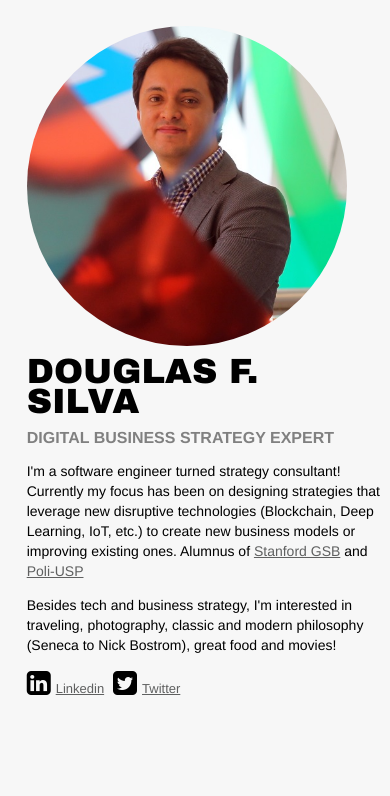
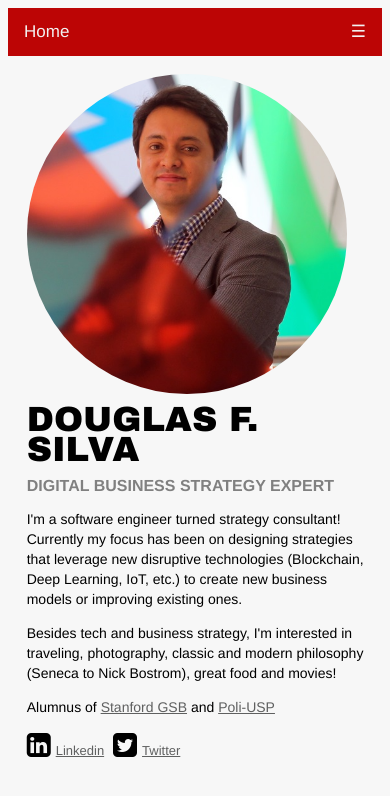
Before and after one commit to dougfernando/douglasfsilva.me, a plain HTML site: page index.html in a window 390 px wide. Drawn offline with Linux system fonts and the light colour scheme.

Commit message:
first version menu

```diff
--- a/css/styles.css
+++ b/css/styles.css
@@ -1,5 +1,5 @@
 
-p {
+p, ul{
 	font-family: Helvetica, "Helvetica Neue", Helvetica, sans-serif;
 	font-size: 14px;
 	font-style: normal;
@@ -34,7 +34,7 @@ a:active {
 	margin: 0 auto;
 	position: relative;
 	background-repeat: no-repeat;
-	background-position: 50%;
+	background-position: 50% 50%;
 	border-radius: 50%;
 	background-image: url(../images/pic.jpg);
 	background-size: cover;
@@ -45,6 +45,7 @@ a:active {
 	font-size: 13px;
 	text-align: left;
 	padding-top: 10px;
+	padding-right: 10px;
 	float: auto;
 }
 
@@ -67,3 +68,60 @@ a:active {
 	font-size: 13px;
 	padding-right: 5px;
 }
+
+
+/* Remove margins and padding from the list, and add a black background color */
+ul.topnav {
+    list-style-type: none;
+    margin: 0;
+    padding: 0;
+    overflow: hidden;
+    background-color: #bc0505;
+}
+
+/* Float the list items side by side */
+ul.topnav li {float: left;}
+
+/* Style the links inside the list items */
+ul.topnav li a {
+    display: inline-block;
+    color: #f2f2f2;
+    text-align: center;
+    padding: 14px 16px;
+    text-decoration: none;
+    transition: 0.3s;
+    font-size: 17px;
+}
+
+/* Change background color of links on hover */
+ul.topnav li a:hover {background-color: #555;}
+
+/* Hide the list item that contains the link that should open and close the topnav on small screens */
+ul.topnav li.icon {display: none;}
+
+/* When the screen is less than 680 pixels wide, hide all list items, except for the first one ("Home"). Show the list item that contains the link to open and close the topnav (li.icon) */
+@media screen and (max-width:680px) {
+  ul.topnav li:not(:first-child) {display: none;}
+  ul.topnav li.icon {
+    float: right;
+    display: inline-block;
+  }
+}
+
+/* The "responsive" class is added to the topnav with JavaScript when the user clicks on the icon. This class makes the topnav look good on small screens */
+@media screen and (max-width:680px) {
+  ul.topnav.responsive {position: relative;}
+  ul.topnav.responsive li.icon {
+    position: absolute;
+    right: 0;
+    top: 0;
+  }
+  ul.topnav.responsive li {
+    float: none;
+    display: inline;
+  }
+  ul.topnav.responsive li a {
+    display: block;
+    text-align: left;
+  }
+}
--- a/index.html
+++ b/index.html
@@ -17,9 +17,20 @@
 			ga('create', 'UA-85295936-1', 'auto');
 			ga('send', 'pageview');
 		</script>
+		<script type="text/javascript" src="scripts/scripts.js"></script>
 	</head>
-
 	<body style="background-color: #F7F7F7">
+		<div>
+			<ul class="topnav" id="myTopnav">
+				<li><a href="#home">Home</a></li>
+				<li><a href="#news">News</a></li>
+				<li><a href="#contact">Contact</a></li>
+				<li><a href="#about">About</a></li>
+				<li class="icon">
+					<a href="javascript:void(0);" onclick="topMenuHandler()">&#9776;</a>
+				</li>
+			</ul>
+		</div>
 		<div id="wrapper">
 			<div id="pic_holder">
 				<div id="pic">
@@ -28,14 +39,15 @@
 			<div id="info_holder">
 				<h1 id="name">DOUGLAS F. SILVA</h1>
 				<h2 id="headline">DIGITAL BUSINESS STRATEGY EXPERT</h2>
-				<p> I'm a software engineer turned strategy consultant! Currently my focus has been on designing strategies that leverage new disruptive technologies (Blockchain, Deep Learning, IoT, etc.) to create new business models or improving existing ones. Alumnus of <a href="https://www.gsb.stanford.edu/programs/msx">Stanford GSB</a> and <a href="https://pcs.usp.br/en/">Poli-USP</a></p>
+				<p> I'm a software engineer turned strategy consultant! Currently my focus has been on designing strategies that leverage new disruptive technologies (Blockchain, Deep Learning, IoT, etc.) to create new business models or improving existing ones. </p>
 				<p>Besides tech and business strategy, I'm interested in traveling, photography, classic and modern philosophy (Seneca to Nick Bostrom), great food and movies!</p>
+				<p>Alumnus of <a href="https://www.gsb.stanford.edu/programs/msx">Stanford GSB</a> and <a href="https://pcs.usp.br/en/">Poli-USP</a></p>
 				<div class="links">
 					<p>
-					<i class="fa fa-linkedin-square fa-2x" aria-hidden="true"></i><a href="http://www.linkedin.com/in/dougfernando" style="padding-left: 5px">Linkedin</a>
-					<i class="fa fa-twitter-square fa-2x" aria-hidden="true"></i><a href="http://twitter.com/doug_fernando" style="padding-left: 5px">Twitter</a></p>
+						<i class="fa fa-linkedin-square fa-2x" aria-hidden="true"></i><a href="http://www.linkedin.com/in/dougfernando" style="padding-left: 5px">Linkedin</a>
+						<i class="fa fa-twitter-square fa-2x" aria-hidden="true"></i><a href="http://twitter.com/doug_fernando" style="padding-left: 5px">Twitter</a></p>
+					</div>
 				</div>
 			</div>
-		</div>
-	</body>
-</html>
+		</body>
+	</html>
--- /dev/null
+++ b/scripts/scripts.js
@@ -0,0 +1,9 @@
+/* Toggle between adding and removing the "responsive" class to topnav when the user clicks on the icon */
+function topMenuHandler() {
+    var x = document.getElementById("myTopnav");
+    if (x.className === "topnav") {
+        x.className += " responsive";
+    } else {
+        x.className = "topnav";
+    }
+}
```
Also changed, not shown: 1 other file.
